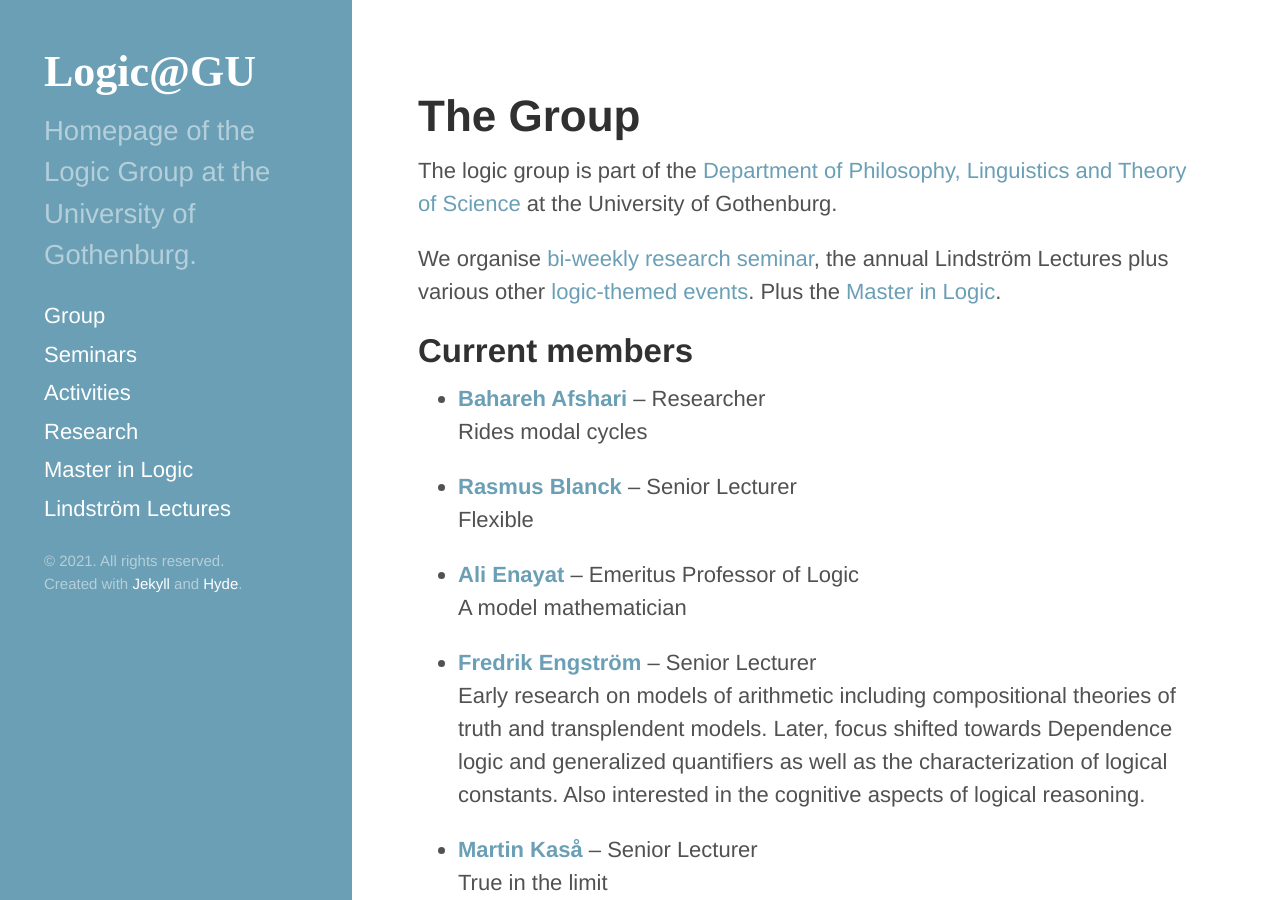
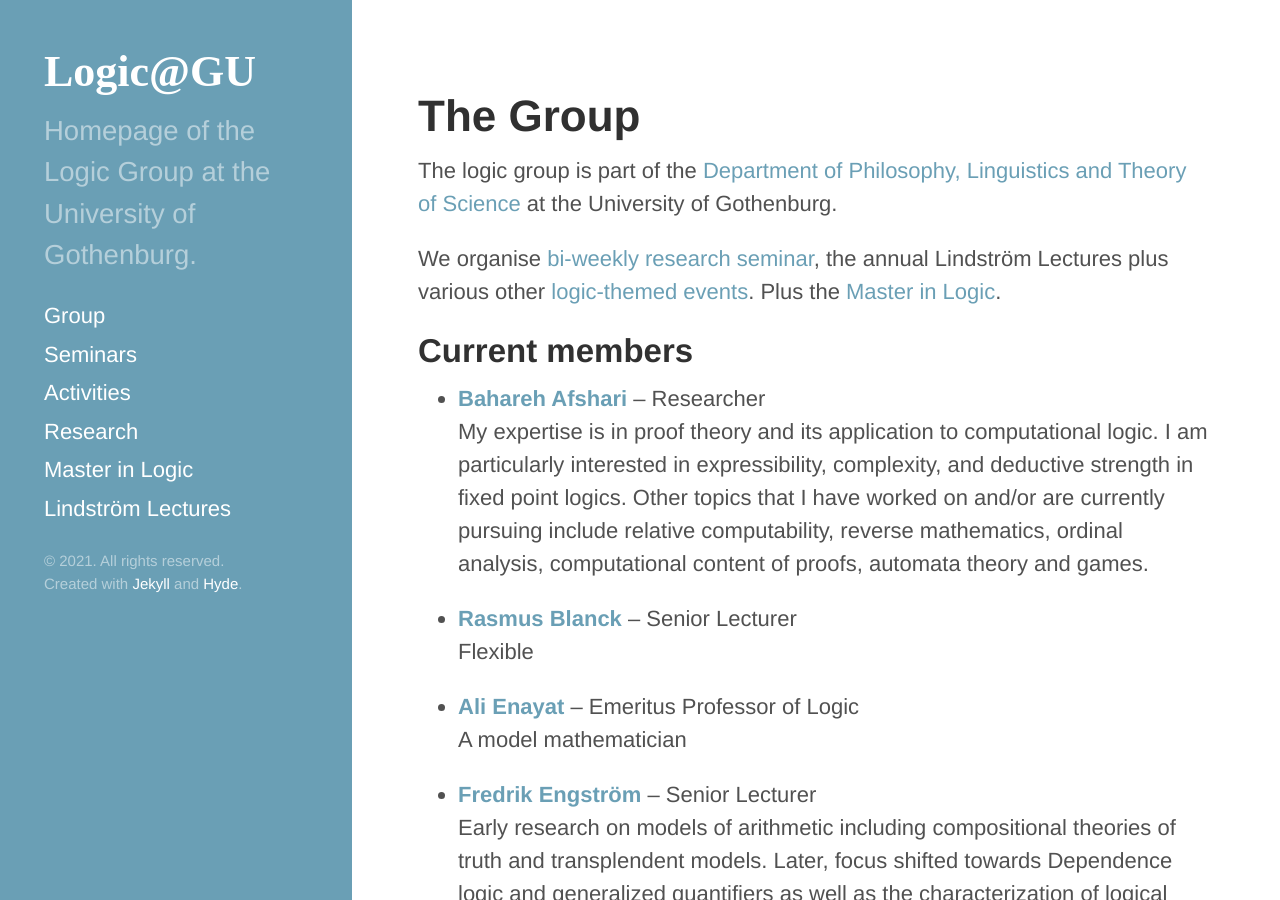
Before and after one commit to greleigh/Logic-GU, a Jekyll site: the page built from _pages/about.md, in a window 1280 px wide and 900 px high. Built offline with Jekyll 4.4.1, drawn with Linux system fonts in a browser that asks for light colours; some web fonts are replaced.

Commit message:
Afshari committed

```diff
--- a/_data/people.yml
+++ b/_data/people.yml
@@ -3,7 +3,10 @@ bahareh:
   short_name: bahareh
   position: Researcher
   homepage: https://www.gu.se/en/about/find-staff/baharehafshari
-  description: Rides modal cycles
+  description: >
+    My expertise is in proof theory and its application to computational logic.
+    I am particularly interested in expressibility, complexity, and deductive strength in fixed point logics.
+    Other topics that I have worked on and/or are currently pursuing include relative computability, reverse mathematics, ordinal analysis, computational content of proofs, automata theory and games.
 
 rasmus:
   name: Rasmus Blanck
```
